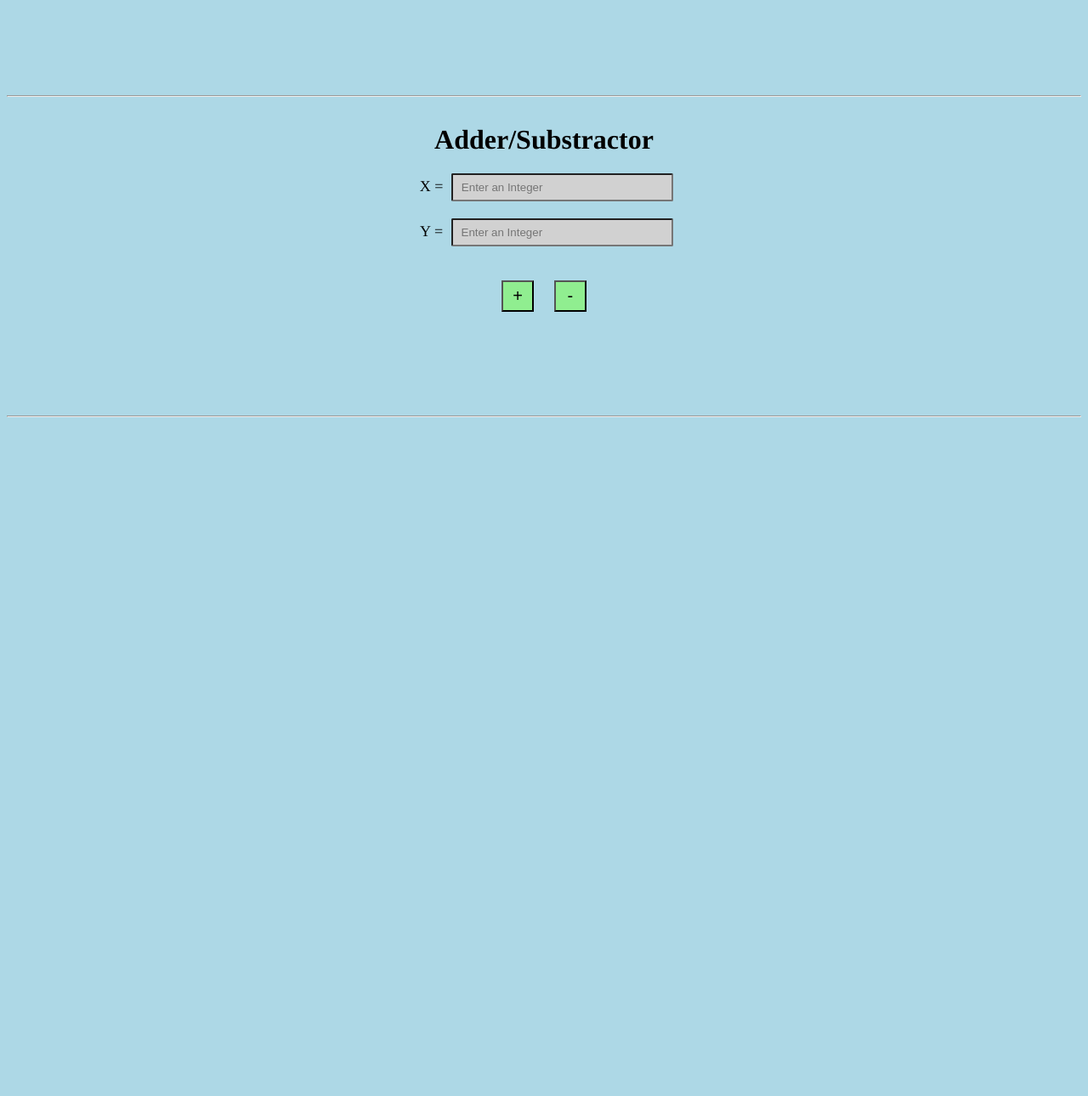
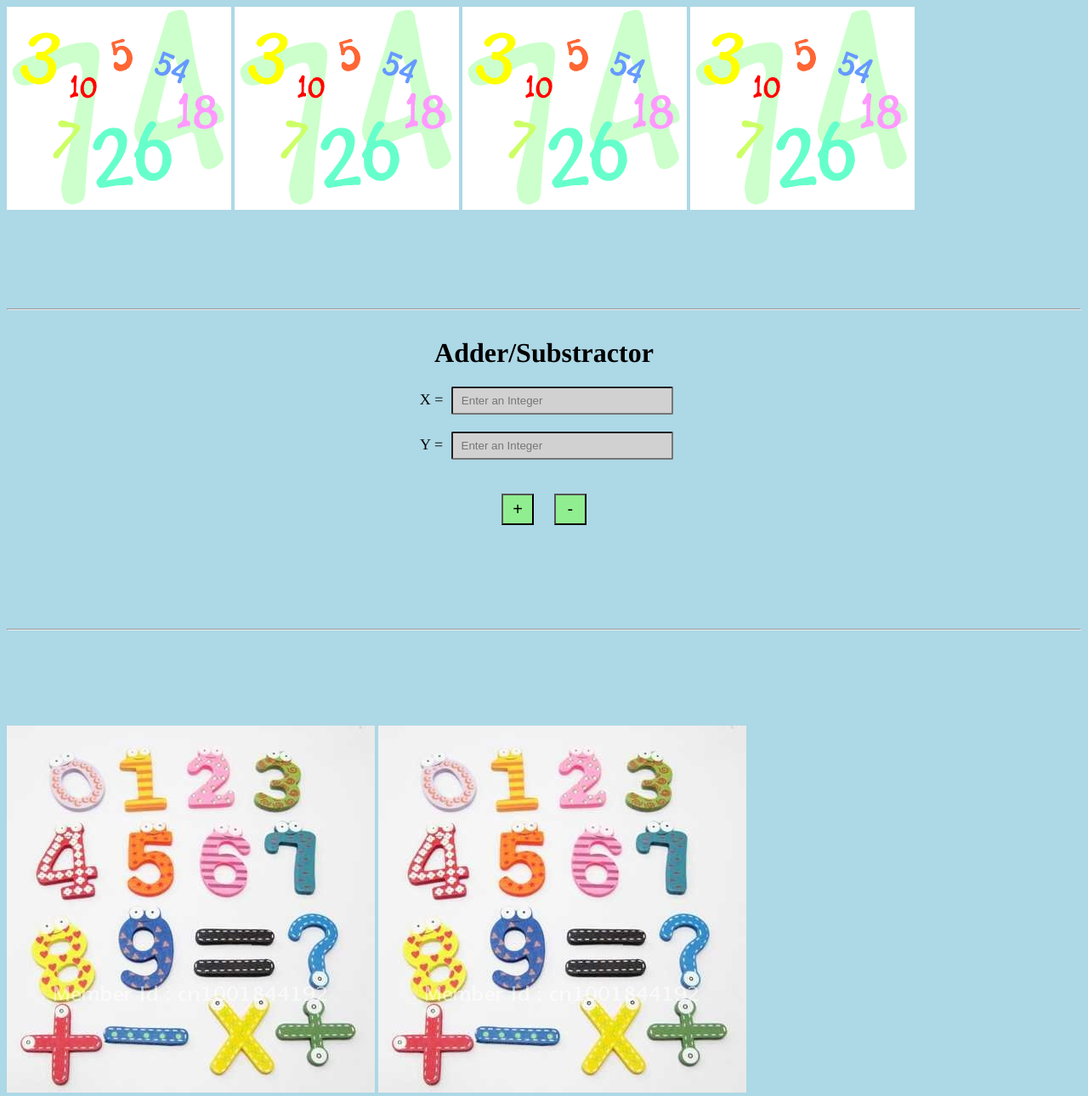
Before and after one commit to wgao4000/adds, a plain HTML site: page index.html in a window 1280 px wide. Shown: the top 1290 px of the page at 85% size. Before the commit the page ends 800 px from the top, so only its background shows below. Drawn offline with Linux system fonts and the light colour scheme.

Commit message:
added the pictures

```diff
--- a/index.html
+++ b/index.html
@@ -5,7 +5,11 @@
 <link rel="stylesheet" type="text/css" href="adds.css">
 </head>
 <body>
-<hr>
+<img src="pictures/numbers.gif" alt="numbers" class="pic1" id="pict1">
+<img src="pictures/numbers.gif" alt="numbers" class="pic1">
+<img src="pictures/numbers.gif" alt="numbers" class="pic1">
+<img src="pictures/numbers.gif" alt="numbers" class="pic1">
+<hr class="foo">
 <h1>Adder/Substractor</h1>
 <div class="integ">
 <label>X =</label>
@@ -22,6 +26,10 @@
 <div class="result" id="resul">
 </div>
 <hr class="foo1">
+<img src="pictures/new.jpg" alt="numbers and signs" class="picture2" id="pict2">
+<img src="pictures/new.jpg" alt="numbers and signs" class="picture2">
+<img src="pictures/new.jpg" alt="numbers and signs" class="picture2">
+<img src="pictures/new.jpg" alt="numbers and signs" class="picture2">
 <script src="adds.js">
 </script>
 </body>
```
Also changed, not shown: pictures/download.jpg (added), pictures/new.jpg (added), pictures/numbers.gif (added).
